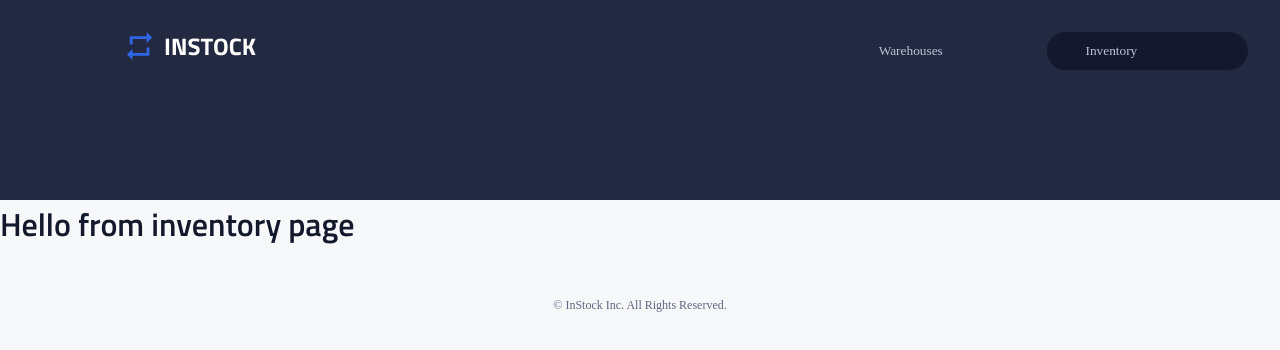
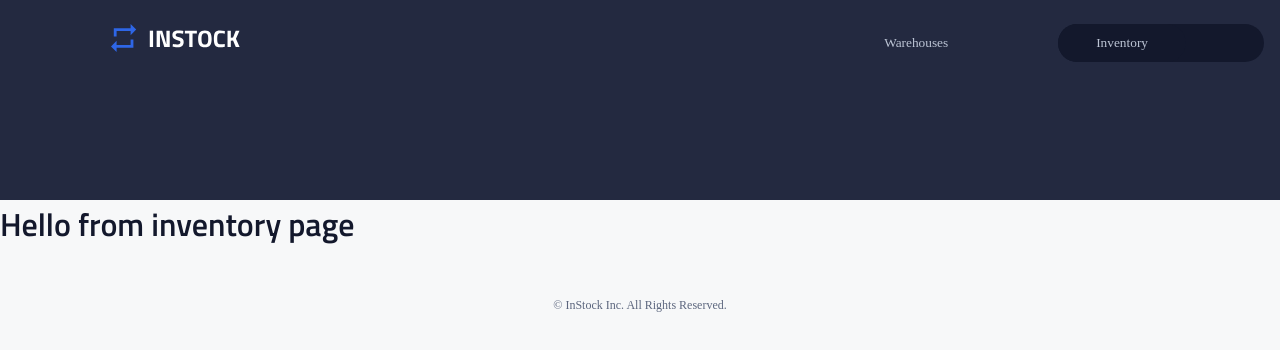
Before and after one commit to CDeweger/instock-sprint, a React (Create React App) app in the folder client/: page /inventory in a window 1280 px wide. Shown: the top 350 px of the page. Built offline with nearby package versions, Linux system fonts and the light colour scheme; no server answers; a web font is replaced by a local one.

Commit message:
header padding fixed

```diff
--- a/client/src/components/Header/Header.scss
+++ b/client/src/components/Header/Header.scss
@@ -10,7 +10,7 @@
   @include mixins.flex(flex-start, center, column);
 
   @include mixins.tablet {
-    padding: 32px;
+    // padding: 32px;
     @include mixins.flex(space-between, flex-start, row);
   }
 
```
